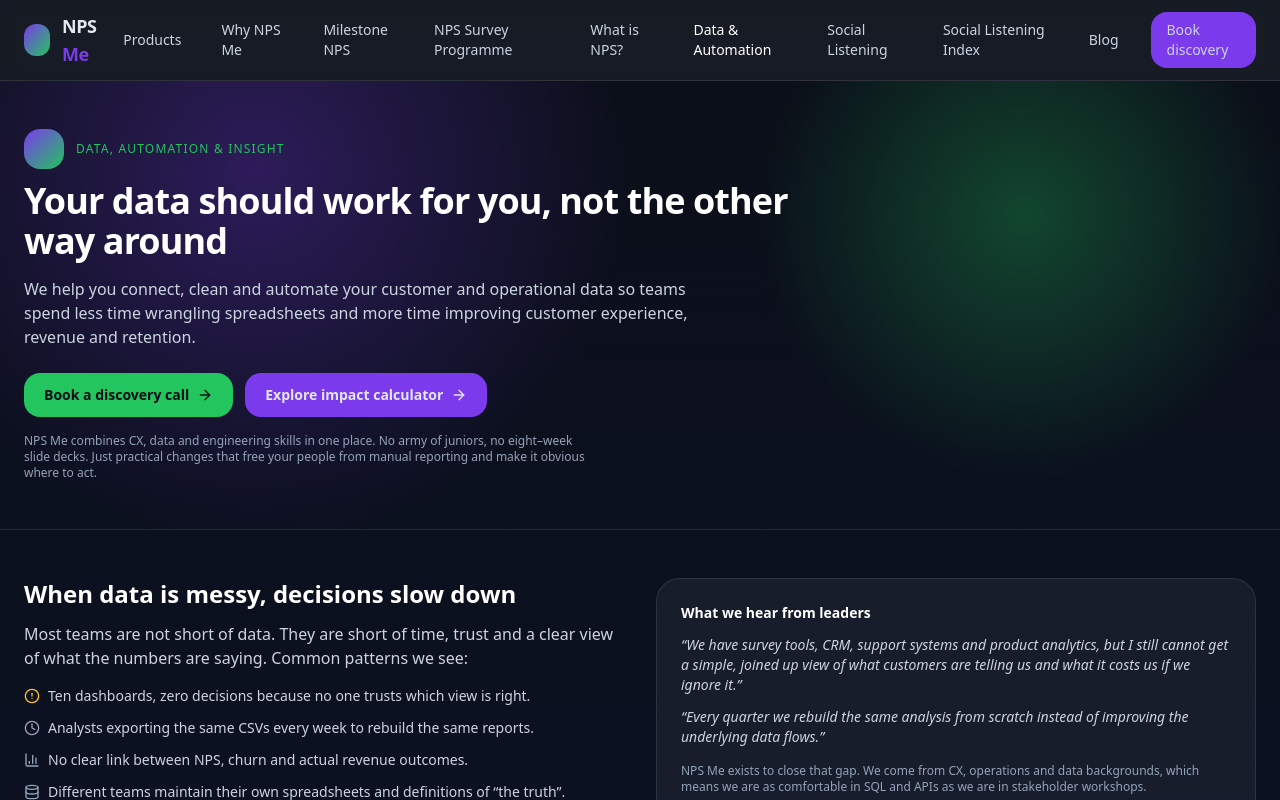
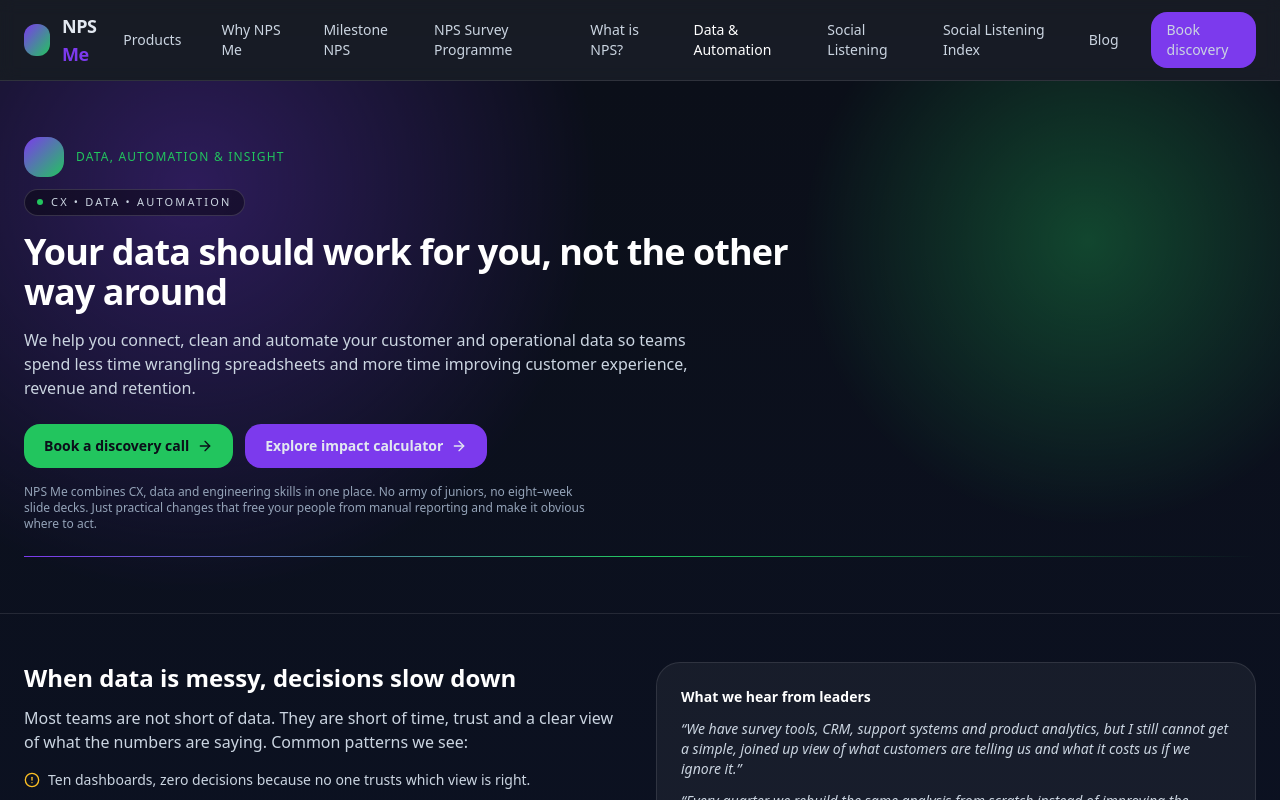
Before and after one commit to CasparRitchie/npsme-site, a React (Vite) app: page /data-automation in a window 1280 px wide. Shown: the top 800 px of the page. Built offline with nearby package versions, Linux system fonts and the light colour scheme.

Commit message:
Update overall page header layout and format, apply to other pages

```diff
--- a/src/pages/DataAutomationPage.jsx
+++ b/src/pages/DataAutomationPage.jsx
@@ -16,16 +16,11 @@ export default function DataAutomationPage() {
       />
 
       {/* Hero */}
-      <section className="relative overflow-hidden border-b border-white/10">
-        <div className="pointer-events-none absolute inset-0 opacity-30 bg-[radial-gradient(circle_at_20%_20%,#7C3AED_0%,transparent_35%),radial-gradient(circle_at_80%_30%,#22C55E_0%,transparent_25%)]" />
-        <div className="relative mx-auto max-w-7xl px-6 py-12">
-          <div className="flex items-center gap-3">
-            <div className="h-10 w-10 rounded-2xl bg-gradient-to-br from-[#7C3AED] to-[#22C55E]" />
-            <p className="text-xs tracking-widest text-[#22C55E] uppercase">
-              Data, automation & insight
-            </p>
-          </div>
-
+      <PageHeader
+        iconLabel="Data, automation & insight"
+        tag="CX • Data • Automation"
+      >
+        <>
           <h1 className="mt-3 text-3xl md:text-4xl font-semibold tracking-tight text-white max-w-3xl">
             Your data should work for you, not the other way around
           </h1>
@@ -36,6 +31,7 @@ export default function DataAutomationPage() {
             customer experience, revenue and retention.
           </p>
 
+          {/* CTA buttons – preserved exactly */}
           <div className="mt-6 flex flex-col sm:flex-row gap-3">
             <Link
               to="/book"
@@ -44,6 +40,7 @@ export default function DataAutomationPage() {
               Book a discovery call
               <ArrowRight className="h-4 w-4" />
             </Link>
+
             <Link
               to="/impact"
               className="inline-flex items-center justify-center gap-2 rounded-2xl px-5 py-3 text-sm font-semibold bg-[#7C3AED] hover:bg-[#6D28D9] transition"
@@ -58,8 +55,8 @@ export default function DataAutomationPage() {
             no eight–week slide decks. Just practical changes that free your people from manual
             reporting and make it obvious where to act.
           </p>
-        </div>
-      </section>
+        </>
+      </PageHeader>
 
       {/* The problem */}
       <section className="mx-auto max-w-7xl px-6 py-12 grid gap-8 md:grid-cols-2">
```
